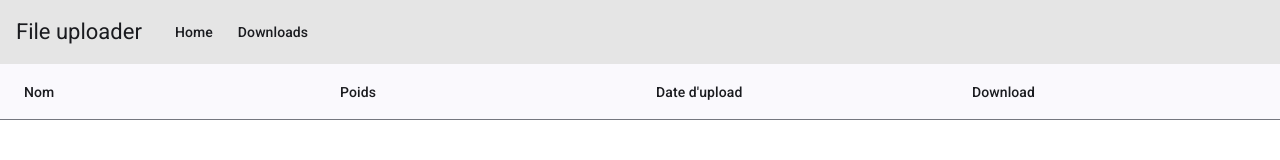
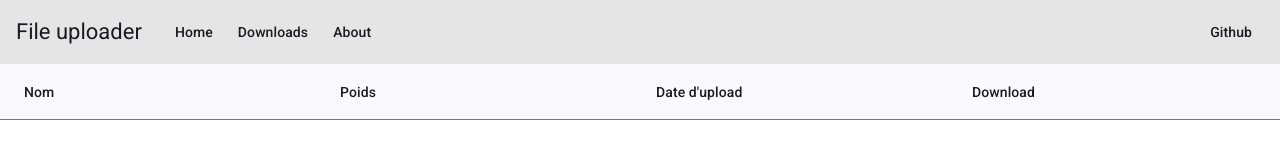
Before and after one commit to Bouteille158/file-uploader-front, an Angular app: page / in a window 1280 px wide. Shown: the top 160 px of the page. Built offline with nearby package versions, Linux system fonts and the light colour scheme; no server answers.

Commit message:
feat: add github button

```diff
--- a/src/app/navbar/navbar.component.html
+++ b/src/app/navbar/navbar.component.html
@@ -1,8 +1,11 @@
 <mat-toolbar>
   File uploader
   <div style="width: 20px"></div>
-  <button mat-button routerLink="/" class="full-height-button">Home</button>
-  <button mat-button routerLink="/downloads" class="full-height-button">
-    Downloads
-  </button>
+  <button mat-button routerLink="/">Home</button>
+  <button mat-button routerLink="/downloads">Downloads</button>
+  <button mat-button routerLink="/about">About</button>
+  <div style="flex: 1"></div>
+  <a href="https://github.com/Bouteille158/file-uploader-front" target="_blank">
+    <button mat-button>Github</button>
+  </a>
 </mat-toolbar>
```
